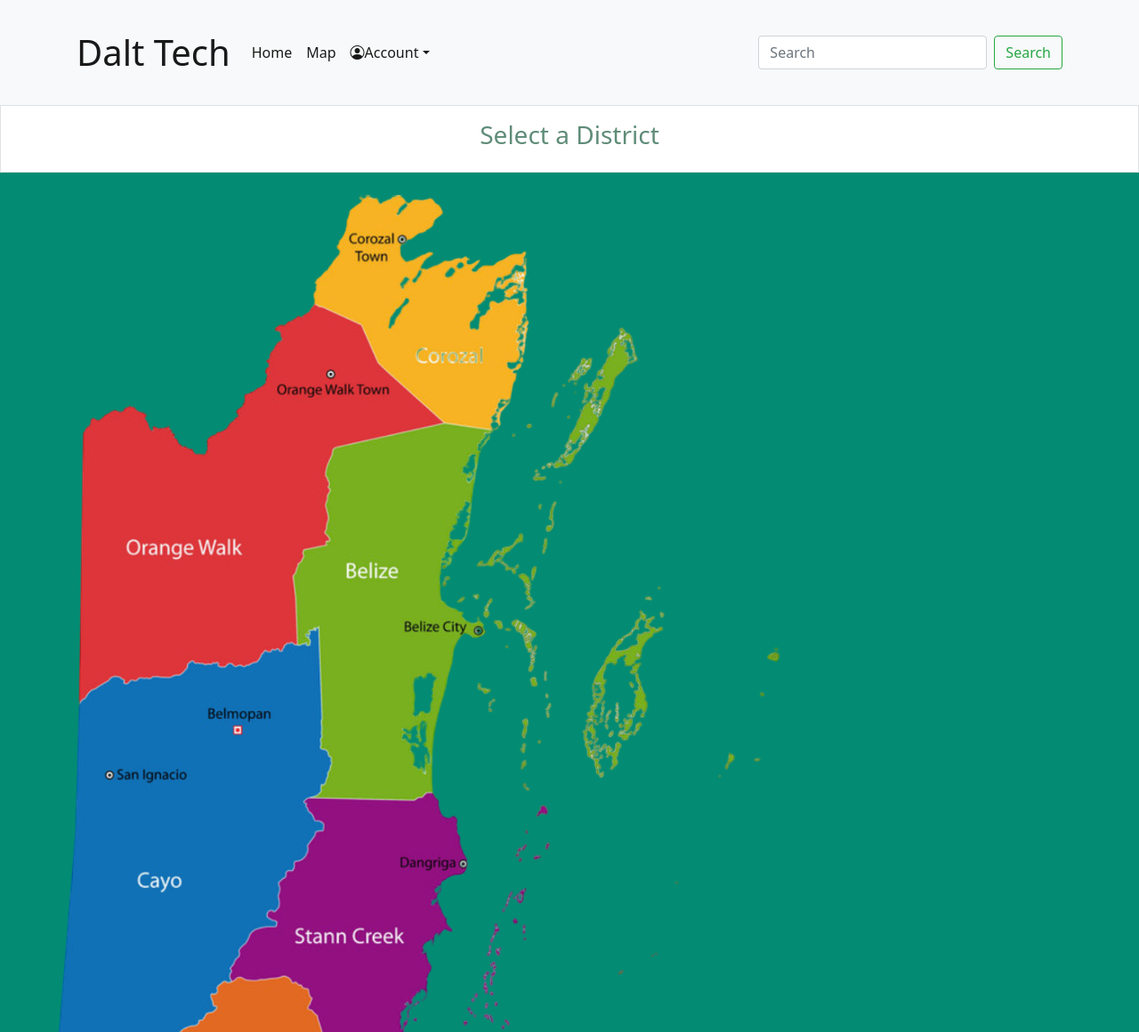
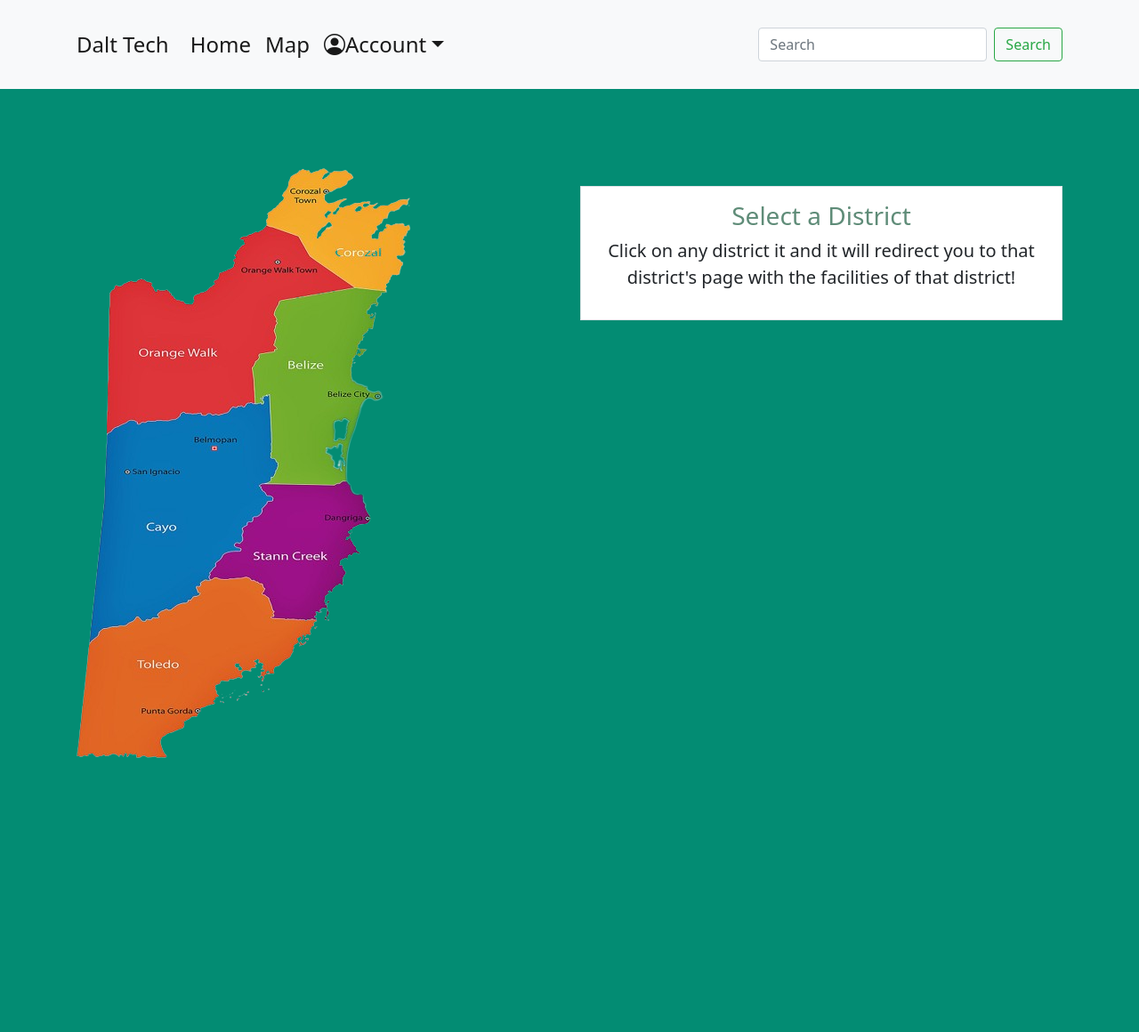
Before and after one commit to TrizzyRizzyGlizzy/CIS-Project, a PHP site: page /Map.php in a window 1280 px wide. Shown: the top 1160 px of the page at 89% size. After the commit the page ends 852 px from the top, so only its background shows below. Run offline with PHP 8.4, Linux system fonts and the light colour scheme.

Commit message:
changes to map mostly

```diff
--- a/Map.php
+++ b/Map.php
@@ -26,29 +26,60 @@ body{
 h3 {
   animation: color-change 5s infinite;
 }
+
+.navbar {
+            margin-bottom: 20px;
+        }
+
+        #image-container {
+            margin-bottom: 20px;
+        }
+
+        .container-fluid {
+            margin-top: 20px;
+        }
+
+        p{
+          font-size: 20px;
+        }
+
+        .center-container {
+            display: flex;
+            justify-content: center;
+            align-items: center;
+            height: 100vh;
+        }
 </style>
 </head>
-
 <body>
-<div class="container-fluid p-3 mb-4 bg-white border border-gray">
-  <div style="text-align: center;">
-    <h3>Select a District</h3>
-  </div>
-</div>
-<div id="container">
+<div class="center-container">
+  <div class="container rounded">
+    <div class="row">
+      <div class="col-md-6">
         <div id="image-container" style="margin: auto;">
           <img id="image" src="images/map.png" usemap="#image_map">
           <map name="image_map">
             <area alt="Coro" title="Coro" href="coro.php" coords="407,7 592,66 557,264 475,231 410,151 359,118 " shape="polygon">
             <area alt="Orange Walk" title="Orange Walk" href="OW.php" coords="91,270 352,125 495,258 376,286 329,424 330,504 93,551 91,471 " shape="polygon">
             <area alt="Belize City" title="Belize City" href="City.php" coords="375,289 553,272 484,668 361,676 374,639 360,618 363,488 341,501 333,435 347,403 373,392 369,363 " shape="polygon">
-      <area alt="Toldeo" title="Toldeo" href="toledo.php" coords="53,1026 229,929 324,889 357,961 433,975 186,1264 40,1259 " shape="polygon">
+            <area alt="Toledo" title="Toledo" href="toledo.php" coords="53,1026 229,929 324,889 357,961 433,975 186,1264 40,1259 " shape="polygon">
             <area alt="Stan Creek" title="Stan Creek" href="stanc.php" coords="344,682 484,680 525,754 454,972 368,959 350,904 333,881 261,874 286,833 310,826 322,774 348,743 " shape="polygon">
             <area alt="Cayo" title="Cayo" href="cayo.php" coords="91,574 356,497 364,662 337,682 361,714 314,768 309,801 298,809 309,819 280,828 251,881 236,900 236,916 151,969 143,962 119,980 80,990 61,1016 " shape="polygon">
           </map>
         </div>
       </div>
+      <div class="col-md-6">
+        <div class="container-fluid p-3 mb-4 bg-white border border-gray">
+          <div style="text-align: center;">
+            <h3>Select a District</h3>
+            <p>
+              Click on any district it and it will redirect you to that district's page with the facilities of that district!
+            </p>
+          </div>
+        </div>
+      </div>
+    </div>
+  </div>
+</div>
 </body>
-
-
 </html>
--- a/OW.php
+++ b/OW.php
@@ -3,7 +3,6 @@
 
 <head>
     <title>Orange Walk Facilities</title>
-    <link rel="stylesheet" href="style2.css">
     <script src="https://cdnjs.cloudflare.com/ajax/libs/bootstrap/5.0.2/js/bootstrap.min.js"></script>
     <script>
 
--- a/cayo.php
+++ b/cayo.php
@@ -3,7 +3,6 @@
 
 <head>
     <title>Cayo Facilities</title>
-    <link rel="stylesheet" href="style2.css">
     <script src="https://cdnjs.cloudflare.com/ajax/libs/bootstrap/5.0.2/js/bootstrap.min.js"></script>
     <script>
 
--- a/city.php
+++ b/city.php
@@ -3,7 +3,6 @@
 
 <head>
     <title>Belize City Facilities</title>
-    <link rel="stylesheet" href="style2.css">
     <script src="https://cdnjs.cloudflare.com/ajax/libs/bootstrap/5.0.2/js/bootstrap.min.js"></script>
     <script>
 
--- a/coro.php
+++ b/coro.php
@@ -3,7 +3,6 @@
 
 <head>
     <title>Corozal Facilities</title>
-    <link rel="stylesheet" href="style2.css">
     <script src="https://cdnjs.cloudflare.com/ajax/libs/bootstrap/5.0.2/js/bootstrap.min.js"></script>
     <script>
 
--- a/header.php
+++ b/header.php
@@ -8,27 +8,113 @@
   <link rel="stylesheet" href="https://cdn.jsdelivr.net/npm/bootstrap-icons@1.10.5/font/bootstrap-icons.css">
   <script src="https://stackpath.bootstrapcdn.com/bootstrap/5.0.0-alpha1/js/bootstrap.min.js"></script>
   <script src="https://cdn.jsdelivr.net/npm/popper.js@1.16.0/dist/umd/popper.min.js"></script>
+  <link rel="stylesheet" href="https://cdnjs.cloudflare.com/ajax/libs/font-awesome/5.15.3/css/all.min.css">
+  <link href="https://cdn.jsdelivr.net/npm/bootstrap@5.0.2/dist/css/bootstrap.min.css">
   <style>
+    @media (max-width: 575.98px) {
+      .navbar .navbar-brand {
+        font-size: 1.5rem;
+      }
+      .navbar .nav-link {
+        font-size: 1.25rem;
+      }
+    }
+    .h1{
+        color: darkgray;
+       }
+
+
+    .modal {
+      display: none;
+      position: fixed;
+      z-index: 1;
+      left: 0;
+      top: 0;
+      width: 100%;
+      height: 100%;
+      overflow: auto;
+      background-color: rgba(0, 0, 0, 0.4);
+    }
+
+
+    .modal-content {
+      background-color: white;
+      margin: 10% auto;
+      padding: 20px;
+      border: 1px solid #888;
+      border-radius: 10px;
+      width: 80%;
+      max-width: 600px;
+      box-shadow: 0px 0px 10px rgba(0, 0, 0, 0.2);
+    }
+
+
+    .close {
+      position: absolute;
+      top: 10px;
+      right: 10px;
+      font-size: 24px;
+      font-weight: bold;
+      color: #888;
+      cursor: pointer;
+    }
+
+    .close:hover,
+    .close:focus {
+      color: black;
+      text-decoration: none;
+      cursor: pointer;
+    }
+
+    .user i {
+      font-size: 48px;
+      color: #888;
+    }
+
+    .user button {
+      background-color: #1a73e8;
+      color: #fff;
+      border: none;
+      padding: 10px 20px;
+      border-radius: 5px;
+      cursor: pointer;
+      transition: background-color 0.2s ease;
+    }
+
+    .user button:hover {
+      background-color: #0d47a1;
+    }
+
+    .user-info a {
+      color: #1a73e8;
+      text-decoration: none;
+      font-weight: bold;
+      transition: color 0.2s ease;
+    }
+
+    .user-info a:hover {
+      color: #0d47a1;
+    }
   </style>
 </head>
 <header>
 
 <nav class="navbar navbar-expand-lg navbar-light bg-light p-4">
   <div class="container">
-    <a class="navbar-brand fs-1" href="index.php">Dalt Tech</a>
+    <a class="navbar-brand fs-4" href="index.php">Dalt Tech</a>
     <button class="navbar-toggler" type="button" data-bs-toggle="collapse" data-bs-target="#navbarNav" aria-controls="navbarNav" aria-expanded="false" aria-label="Toggle navigation">
       <span class="navbar-toggler-icon"></span>
     </button>
     <div class="collapse navbar-collapse" id="navbarNav">
       <ul class="navbar-nav me-auto">
         <li class="nav-item">
-          <a class="nav-link active" aria-current="page" href="index.php">Home</a>
+          <a class="nav-link active fs-4" aria-current="page" href="index.php">Home</a>
         </li>
         <li class="nav-item">
-          <a class="nav-link active" href="Map.php">Map</a>
+          <a class="nav-link active fs-4" href="Map.php">Map</a>
         </li>
         <li class="nav-item dropdown">
-          <a class="nav-link dropdown-toggle active" href="#" id="accountDropdown" role="button" data-bs-toggle="dropdown" aria-expanded="false"><i class="bi bi-person-circle"></i>Account</a>
+          <a class="nav-link dropdown-toggle active fs-4" href="#" id="accountDropdown" role="button" data-bs-toggle="dropdown" aria-expanded="false"><i class="bi bi-person-circle"></i>Account</a>
           <ul class="dropdown-menu" aria-labelledby="accountDropdown">
             <li><a class="dropdown-item" href="billing.php">Billing Info</a></li>
             <li><a class="dropdown-item" href="requestspace.php">Request Space</a></li>
@@ -54,15 +140,15 @@
   <!-- Modal content -->
   <div class="modal-content">
     <span class="close">&times;</span>
-    <div class="container">
-      <h1>Switch User</h1>
-      <div class="user-list">
+    <div class="text-center">
+      <h1 class="h1" >Switch User</h1>
+      <div class="user-list ">
         <div class="user">
           <i class="bi bi-person-fill" ></i>
           <div class="user-info">
-            <h3>User 1</h3>
+            <h3 >User 1</h3>
           </div>
-          <a href="index.php">
+          <a  href="index.php" >
             <button type="button">Switch</button>
           </a>
         </div>
@@ -72,15 +158,15 @@
           <div class="user-info">
             <h3>User 2</h3>
           </div>
-          <a href="index.php">
+          <a  href="index.php">
             <button type="button">Switch</button>
           </a>
         </div>
         <!-- Add more users as needed -->
       </div>
-      <div>
-        <a href="signup.html">
-          <h3 class="user-info">Add User</h3>
+      <div class="user-info ">
+        <a href="signup.php" >
+          <h3>Add User</h3>
         </a>
       </div>
     </div>
--- a/stanc.php
+++ b/stanc.php
@@ -3,7 +3,6 @@
 
 <head>
     <title>Stan Creek Facilities</title>
-    <link rel="stylesheet" href="style2.css">
     <script src="https://cdnjs.cloudflare.com/ajax/libs/bootstrap/5.0.2/js/bootstrap.min.js"></script>
     <script>
 
--- a/toledo.php
+++ b/toledo.php
@@ -6,7 +6,6 @@ include('header.php');
 
 <head>
     <title>Toldeo Facilities</title>
-    <link rel="stylesheet" href="style2.css">
     <script src="https://cdnjs.cloudflare.com/ajax/libs/bootstrap/5.0.2/js/bootstrap.min.js"></script>
     <script>
 
```
Also changed, not shown: index.php (+6 -19 lines), images/cayo.png, images/map.png, images/other-map.jpg (added). Lines whose indentation alone changed are shown as unchanged.
